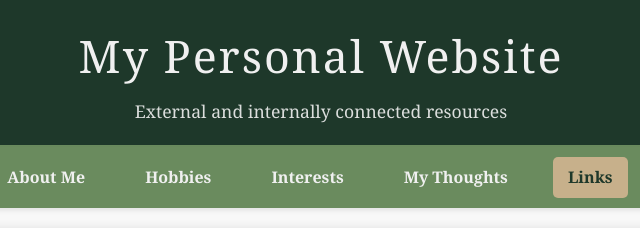
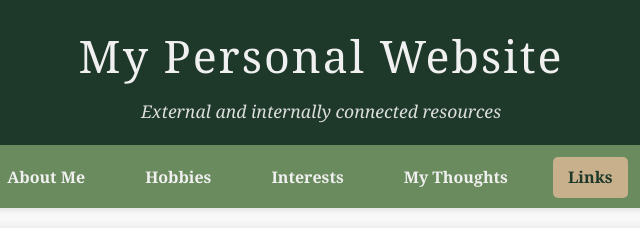
Before and after one commit to ique24434/ique24434.github.io, a plain HTML site: page links.html in a window 1280 px wide. Shown: the top 240 px of the page, 319-959 px from the left. Drawn offline with Linux system fonts and the light colour scheme.

Commit message:
Update links.html

```diff
--- a/links.html
+++ b/links.html
@@ -526,7 +526,7 @@ footer p {
 
     <header>
         <h1>My Personal Website</h1>
-        <p>External and internally connected resources</p>
+        <p><i>External and internally connected resources</i></p>
     </header>
 
     <nav>
```
